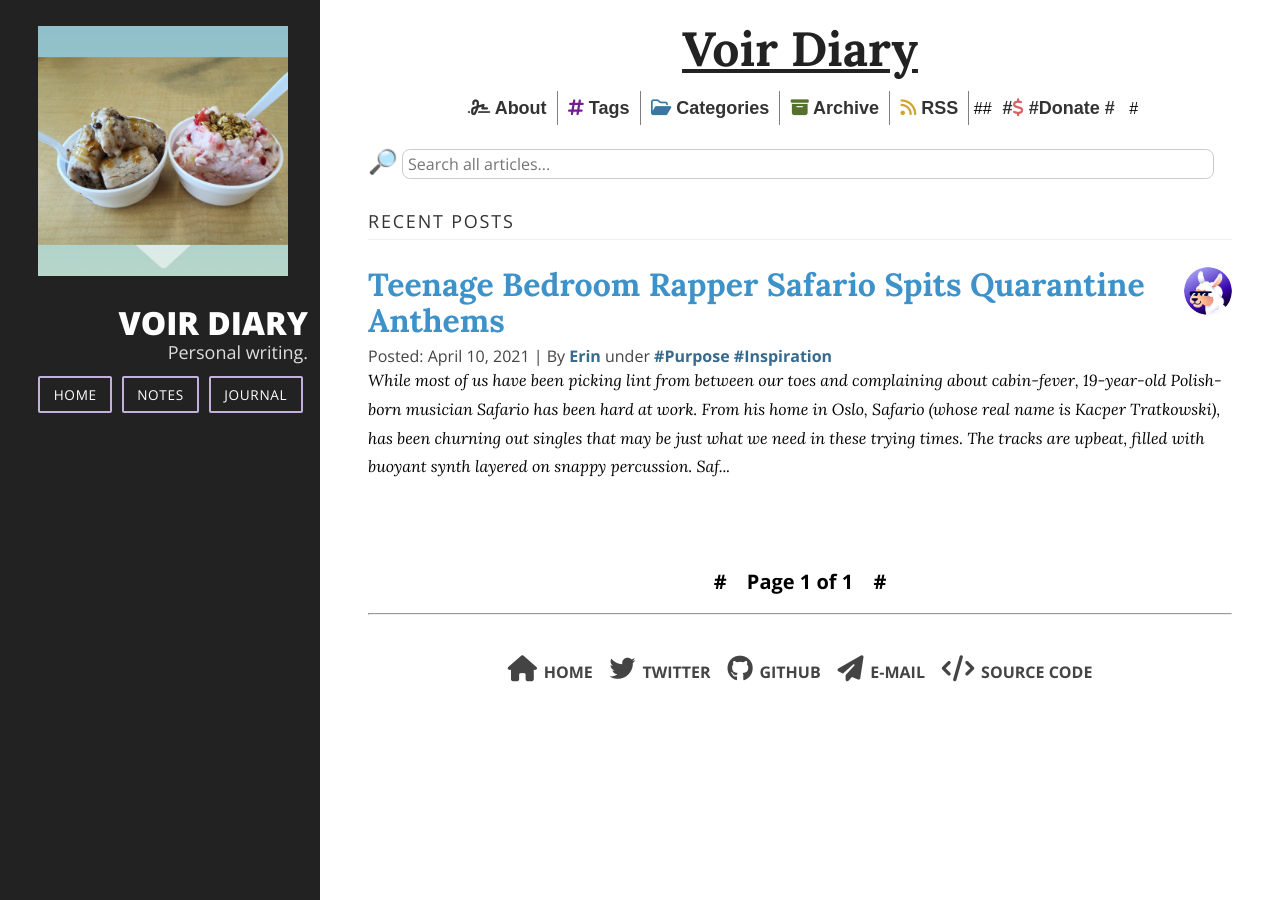
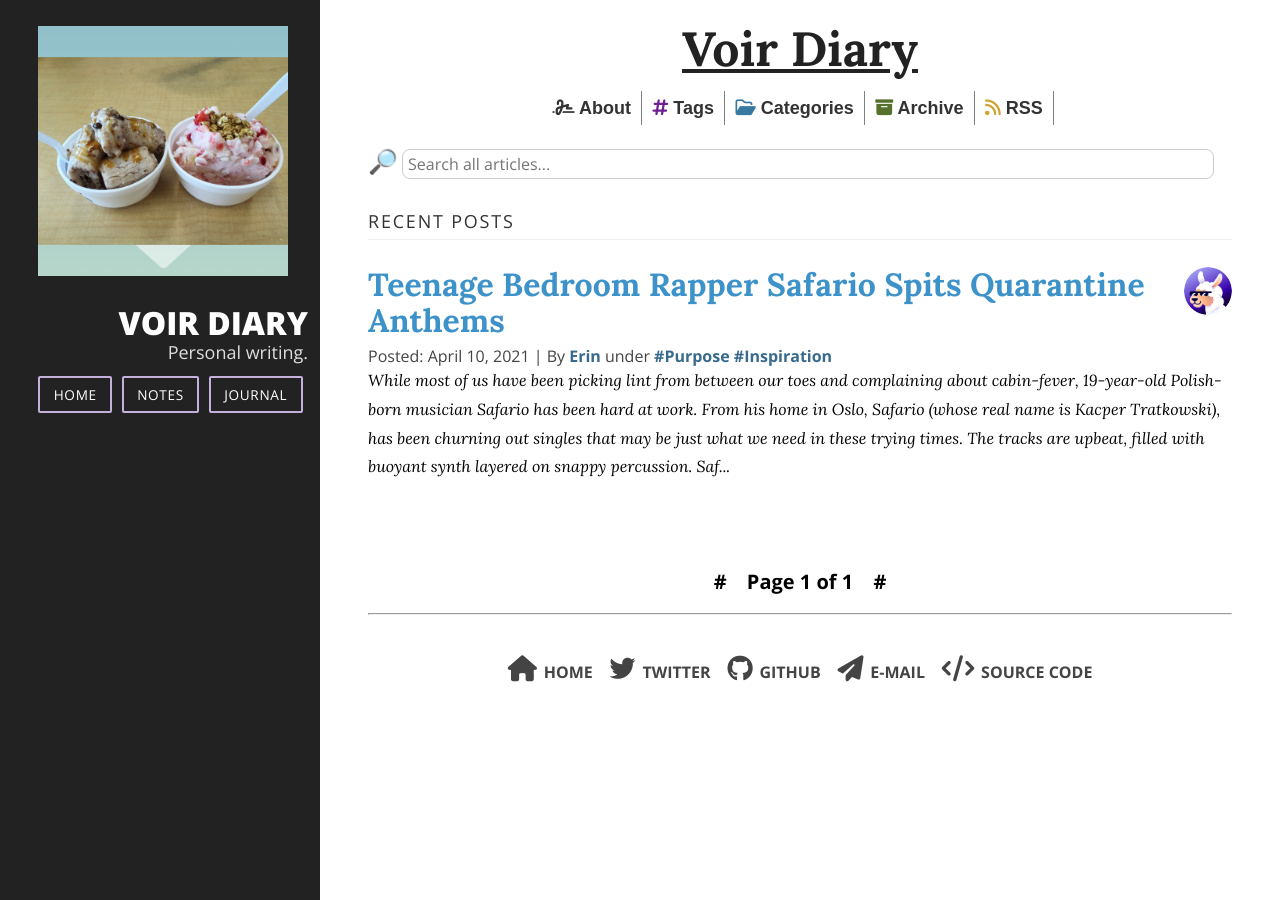
Before and after one commit to VoirDiary/JekyllTheme, a Jekyll site: the page built from index.html, in a window 1280 px wide. Built offline with Jekyll 4.4.1, drawn with Linux system fonts in a browser that asks for light colours; nearby versions of some CDN libraries; the list of posts is cut into pages by our own code.

Commit message:
Update links.html

```diff
--- a/_includes/links.html
+++ b/_includes/links.html
@@ -29,10 +29,4 @@
             RSS
         </a>
     </div>
-    #<div class="donate">
-        #<a href="{{ site.donate_link | relative_url }}">
-            #<i class="fas fa-dollar-sign"></i>
-            #Donate
-       #</a>
-    #</div>
-</div>
+   </div>
```
